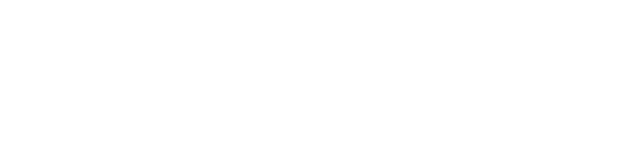
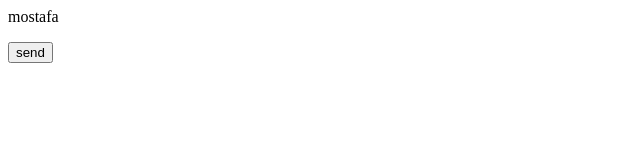
Before and after one commit to Amiricoder/git-tutorial, a plain HTML site: page index.html in a window 1280 px wide. Shown: the whole page, without its empty margins (0-640 px from the left). Drawn offline with Linux system fonts and the light colour scheme.

Commit message:
change in file index.html

```diff
--- a/index.html
+++ b/index.html
@@ -5,6 +5,7 @@
     <title>Document</title>
 </head>
 <body>
-
+    <p>mostafa</p>
+    <button>send</button>
 </body>
 </html>
```
